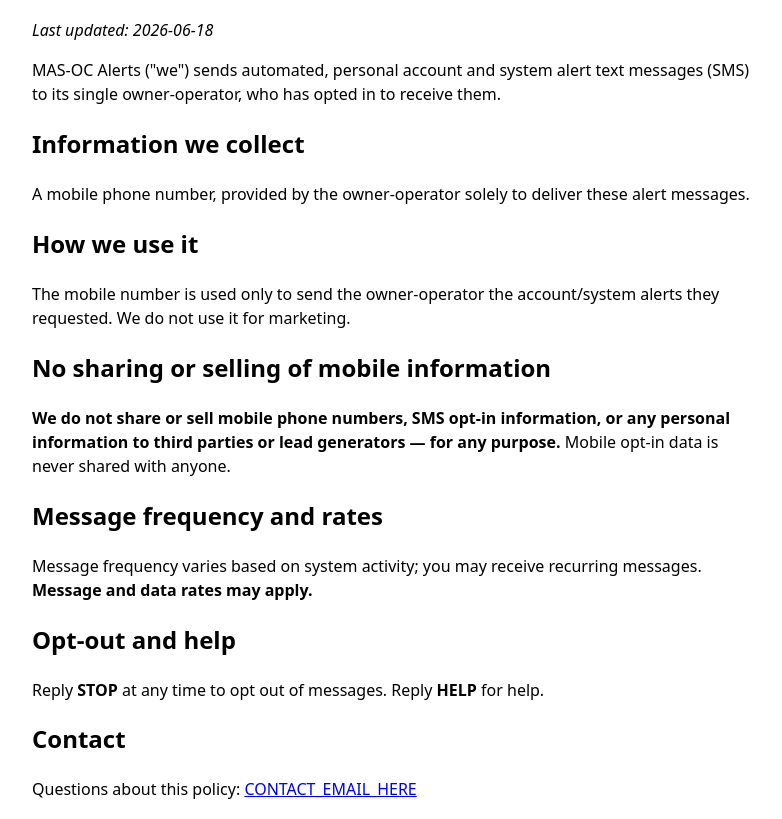
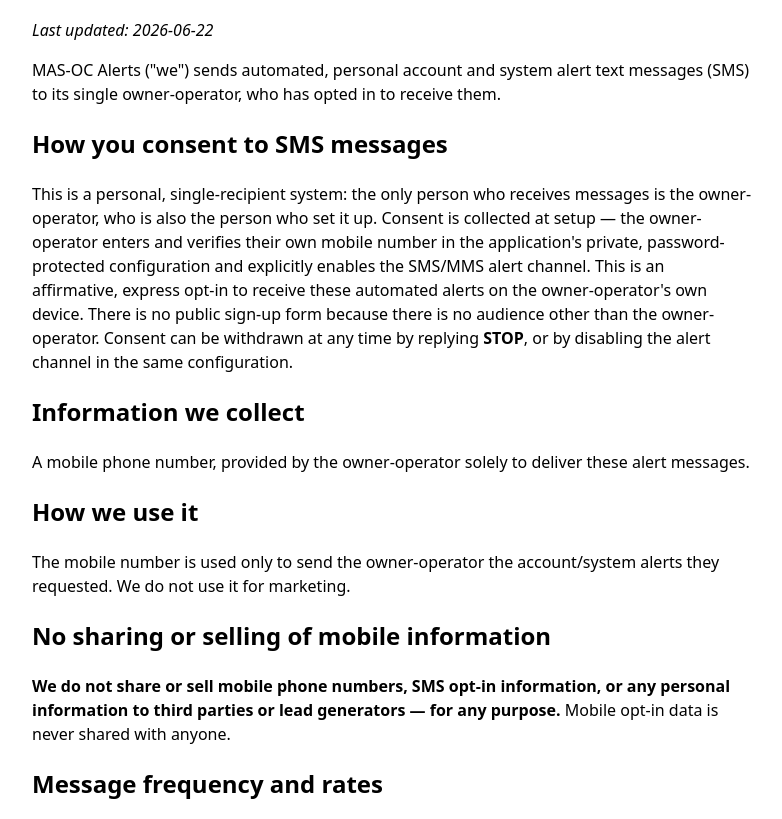
Before and after one commit to TomT6Nguyen/mas-oc-sms-policy, a plain HTML site: page privacy.html in a window 1280 px wide. Shown: the part 83-902 px from the top of the page, without its empty margins (248-1030 px from the left). Drawn offline with Linux system fonts and the light colour scheme.

Commit message:
policy: add SMS consent section + real contact email (A2P CTA fix)

```diff
--- a/privacy.html
+++ b/privacy.html
@@ -8,10 +8,20 @@
 </head>
 <body>
 <h1>MAS-OC Alerts — Privacy Policy</h1>
-<p><em>Last updated: 2026-06-18</em></p>
+<p><em>Last updated: 2026-06-22</em></p>
 
 <p>MAS-OC Alerts ("we") sends automated, personal account and system alert text messages (SMS)
 to its single owner-operator, who has opted in to receive them.</p>
+
+<h2>How you consent to SMS messages</h2>
+<p>This is a personal, single-recipient system: the only person who receives messages is the
+owner-operator, who is also the person who set it up. Consent is collected at setup — the
+owner-operator enters and verifies their own mobile number in the application's private,
+password-protected configuration and explicitly enables the SMS/MMS alert channel. This is an
+affirmative, express opt-in to receive these automated alerts on the owner-operator's own device.
+There is no public sign-up form because there is no audience other than the owner-operator.
+Consent can be withdrawn at any time by replying <strong>STOP</strong>, or by disabling the alert
+channel in the same configuration.</p>
 
 <h2>Information we collect</h2>
 <p>A mobile phone number, provided by the owner-operator solely to deliver these alert messages.</p>
@@ -33,6 +43,6 @@ shared with anyone.</p>
 <p>Reply <strong>STOP</strong> at any time to opt out of messages. Reply <strong>HELP</strong> for help.</p>
 
 <h2>Contact</h2>
-<p>Questions about this policy: <a href="mailto:CONTACT_EMAIL_HERE">CONTACT_EMAIL_HERE</a></p>
+<p>Questions about this policy: <a href="mailto:tom@thendf.com">tom@thendf.com</a></p>
 </body>
 </html>
```
Also changed, not shown: terms.html (+1 -1 lines).
